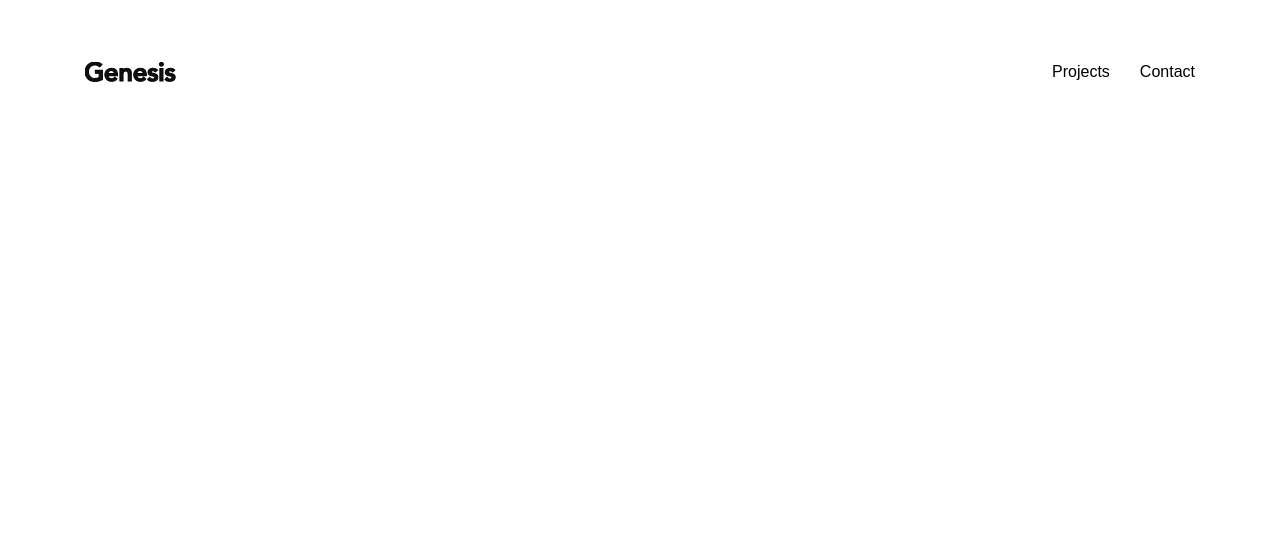
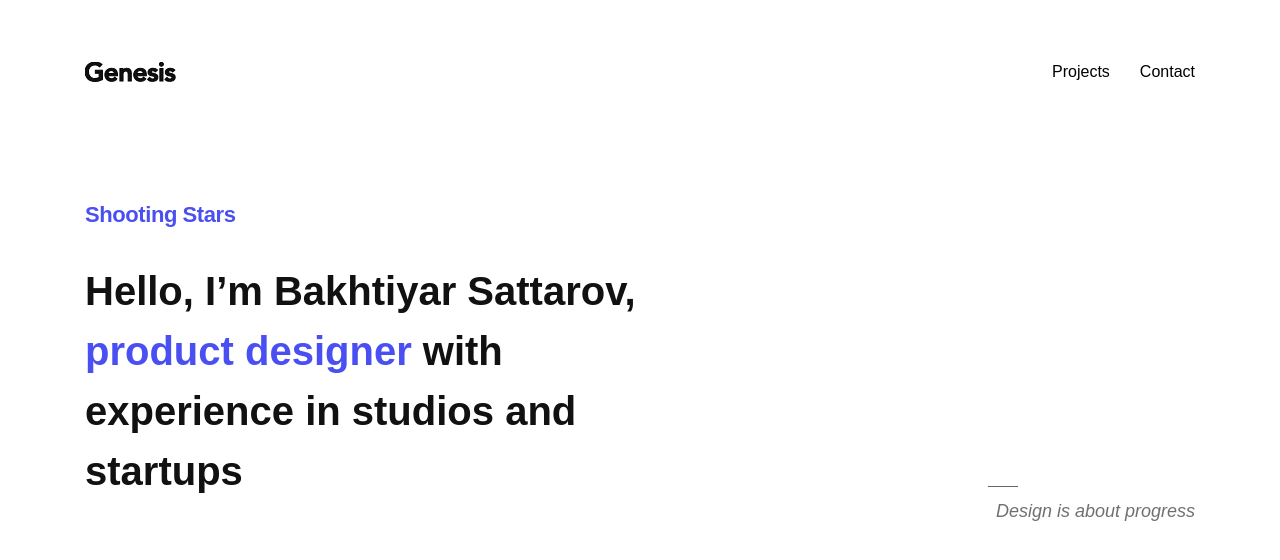
Before and after one commit to Wekat/Genesis_portfolio, a plain HTML site: page index.html in a window 1280 px wide. Drawn offline with Linux system fonts and the light colour scheme; a web font is replaced by a local one.

Commit message:
top text done

```diff
--- a/index.html
+++ b/index.html
@@ -17,6 +17,20 @@
                 <p class="nav__item">Contact</p>
             </nav>
         </header>
+        <div class="text_top">
+            <div class="text_top--left">
+                <p class="text_top--left_p1">Shooting Stars</p>
+                <p class="text_top--left_p2">Hello, I’m Bakhtiyar Sattarov,
+                    <span class="text_top--left_p2_span">product designer</span> with experience
+                    in studios and startups</p>
+            </div>
+            <div class="text_top--right">
+                <svg class="text_top--right_line" height="5" width="207">
+                    <line x1="0" y1="5" x2="30" y2="5" style="stroke:rgb(0, 0, 0);stroke-width:2" />
+                </svg>
+                <p class="text_top--right_p">Design is about progress </p>
+            </div>
+        </div>
     </div>
 
 </body>
--- a/styles/index.css
+++ b/styles/index.css
@@ -2,7 +2,7 @@ body {
     width: 100vw;
     max-width: 1360px;
     margin: 0;
-
+    font-family: 'Muli', sans-serif;
 }
 
 .wrapper {
@@ -34,6 +34,55 @@ body {
 }
 
 .nav__item {
-    font-family: 'Muli', sans-serif;
     padding-left: 30px;
 }
+
+.text_top {
+    width: 100%;
+    display: flex;
+    justify-content: space-between;
+    align-items: flex-end;
+}
+
+.text_top--left {
+    max-width: 635px;
+}
+
+.text_top--left_p1 {
+    font-style: normal;
+    font-weight: bold;
+    font-size: 22px;
+    line-height: 28px;
+    letter-spacing: -0.423077px;
+    color: #4A4FF2;
+    margin-bottom: 32px;
+}
+
+.text_top--left_p2 {
+    font-style: normal;
+    font-weight: bold;
+    font-size: 40px;
+    line-height: 60px;
+    color: #111111;
+    margin-top: 0;
+}
+
+.text_top--left_p2_span {
+    color: #4A4FF2;
+}
+
+.text_top--right {
+    max-width: 207px;
+    text-align: right;
+    opacity: 0.6;
+}
+
+.text_top--right_p {
+    margin-top: 9px;
+    font-style: italic;
+    font-weight: normal;
+    font-size: 18px;
+    line-height: 23px;
+    color: #111111;
+    mix-blend-mode: normal;
+}
```
Also changed, not shown: images/short_line.svg (added).
